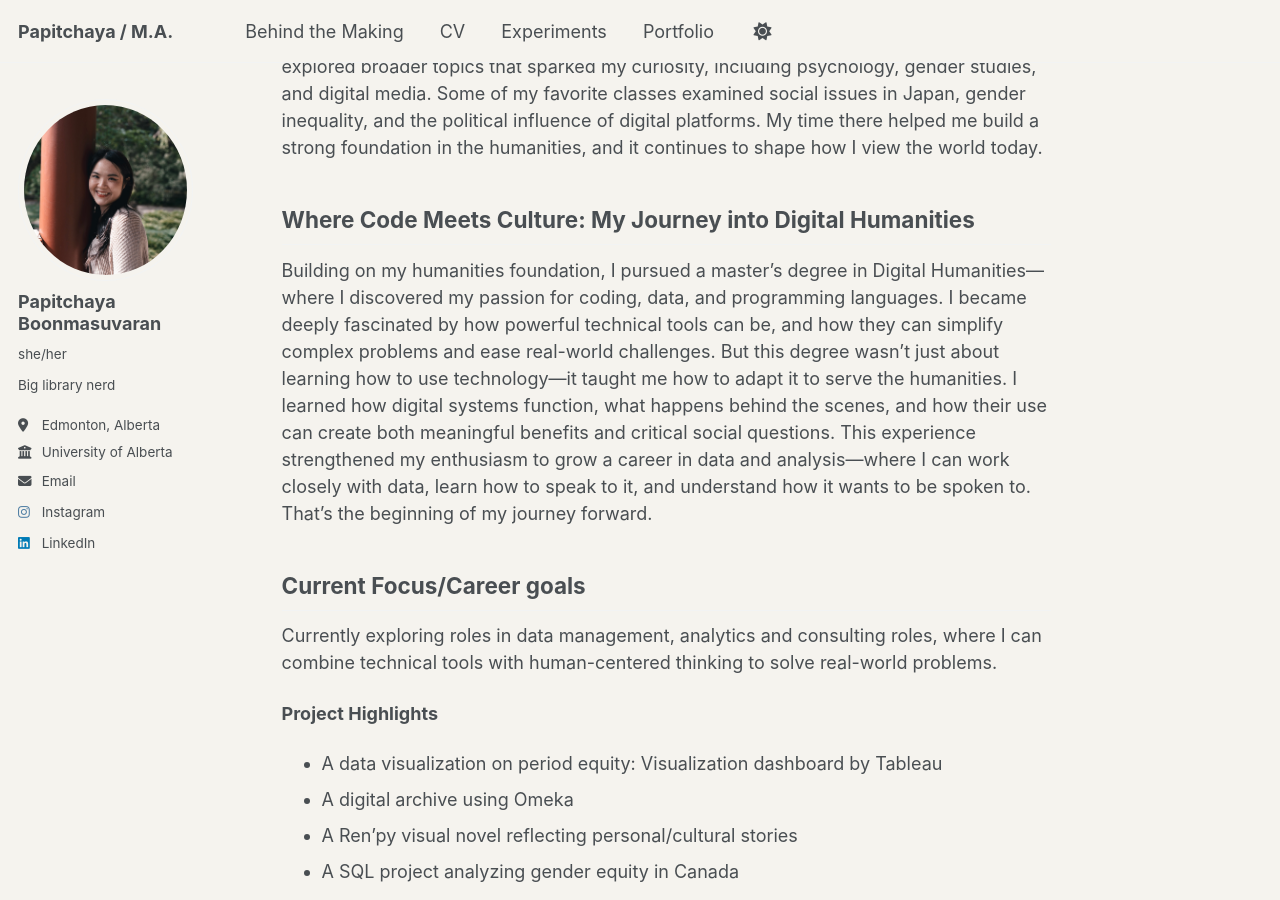
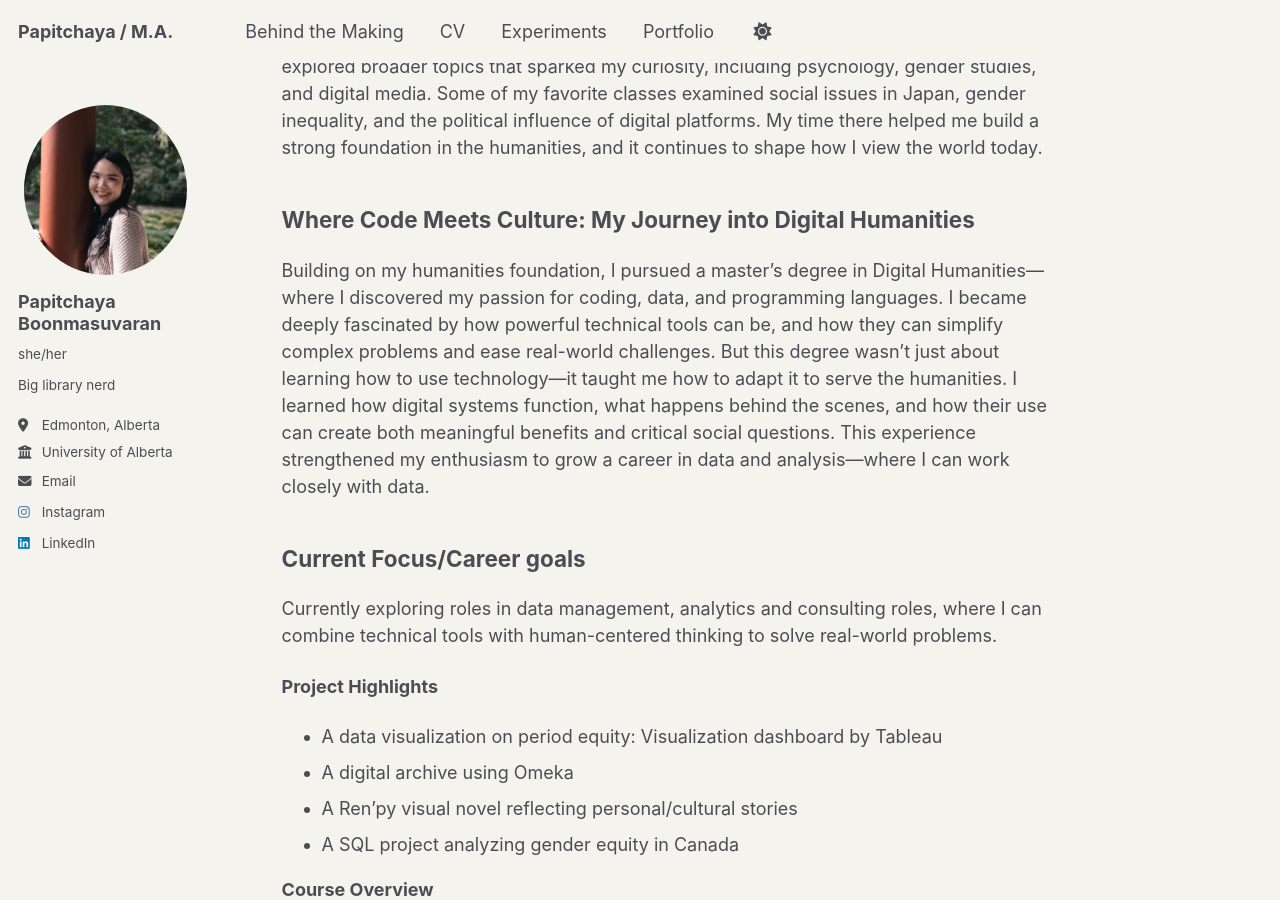
Before and after one commit to 4thpapitch/thedigitalme, a Jekyll site: the page built from _pages/about.md, in a window 1280 px wide and 900 px high, scrolled down 657 px. Built offline with Jekyll 4.4.1, drawn with Linux system fonts in a browser that asks for light colours.

Commit message:
Update about.md

```diff
--- a/_pages/about.md
+++ b/_pages/about.md
@@ -17,7 +17,7 @@ During my bachelor’s studies in Language and Culture, I focused on Japanese la
 
 Where Code Meets Culture: My Journey into Digital Humanities
 ------
-Building on my humanities foundation, I pursued a master’s degree in Digital Humanities—where I discovered my passion for coding, data, and programming languages. I became deeply fascinated by how powerful technical tools can be, and how they can simplify complex problems and ease real-world challenges. But this degree wasn’t just about learning how to use technology—it taught me how to adapt it to serve the humanities. I learned how digital systems function, what happens behind the scenes, and how their use can create both meaningful benefits and critical social questions. This experience strengthened my enthusiasm to grow a career in data and analysis—where I can work closely with data, learn how to speak to it, and understand how it wants to be spoken to. That’s the beginning of my journey forward.
+Building on my humanities foundation, I pursued a master’s degree in Digital Humanities—where I discovered my passion for coding, data, and programming languages. I became deeply fascinated by how powerful technical tools can be, and how they can simplify complex problems and ease real-world challenges. But this degree wasn’t just about learning how to use technology—it taught me how to adapt it to serve the humanities. I learned how digital systems function, what happens behind the scenes, and how their use can create both meaningful benefits and critical social questions. This experience strengthened my enthusiasm to grow a career in data and analysis—where I can work closely with data.
 
 Current Focus/Career goals
 ------
```
